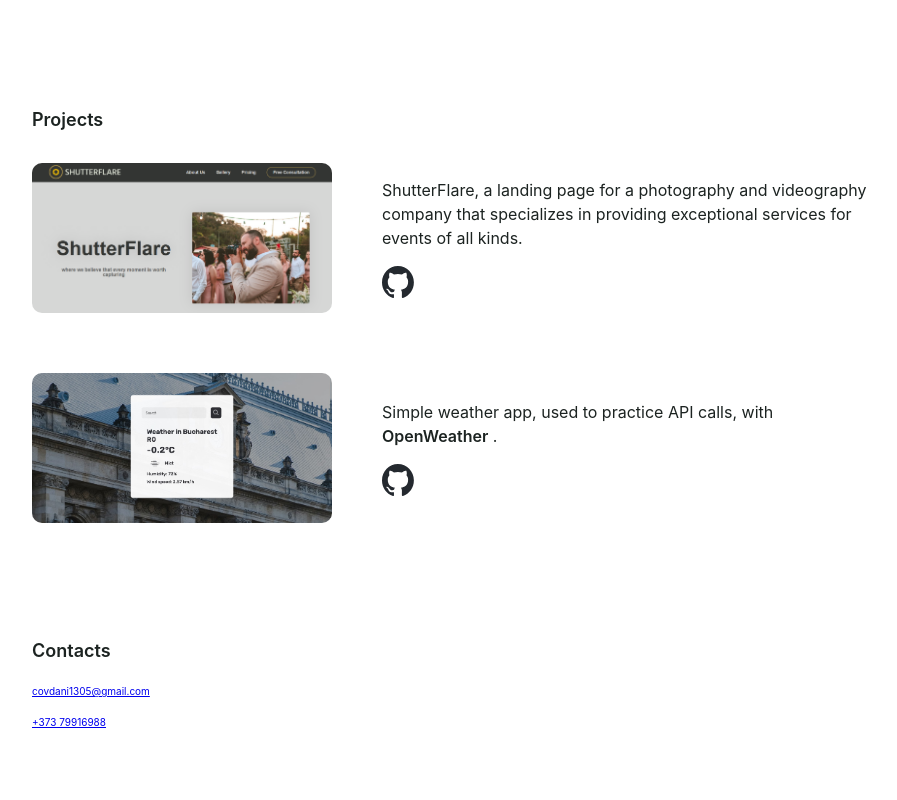
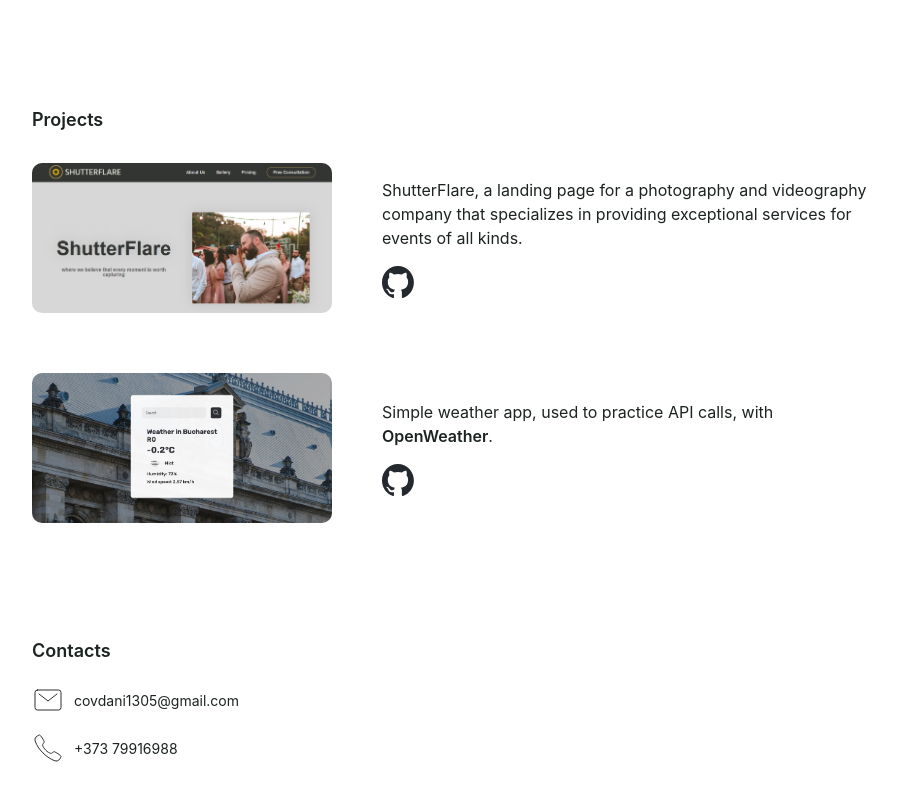
Before and after one commit to covdani1305/Portfolio-Site, a website built with Vite: page index.html in a window 1280 px wide. Shown: the part 848-1648 px from the top of the page, without its empty margins (188-1085 px from the left). Built offline with nearby package versions, Linux system fonts and the light colour scheme.

Commit message:
contacts section added

```diff
--- a/index.html
+++ b/index.html
@@ -43,7 +43,7 @@
       <h2>Projects</h2>
       <ul class="projects_list">
         <li class="project_container">
-          <a href="https://shutterflare.netlify.app">
+          <a href="https://shutterflare.netlify.app" target="_blank">
             <img
               class="project_img"
               src="./img/ShutterFlareImg.jpg"
@@ -59,12 +59,13 @@
             <a
               class="github_link"
               href="https://github.com/covdani1305/ShutterFlare"
+              target="_blank"
               ><img class="github_icon" src="./img/github-mark.svg" alt=""
             /></a>
           </div>
         </li>
         <li class="project_container">
-          <a href="https://covaci-weather-app.netlify.app">
+          <a href="https://covaci-weather-app.netlify.app" target="_blank">
             <img
               class="project_img"
               src="./img/weatherApp.jpg"
@@ -75,15 +76,18 @@
             <p>
               Simple weather app, used to practice API calls, with
               <span
-                ><a class="open_weather_link" href="https://openweathermap.org/"
+                ><a
+                  class="open_weather_link"
+                  href="https://openweathermap.org/"
+                  target="_blank"
                   >OpenWeather</a
                 ></span
-              >
-              .
+              >.
             </p>
             <a
               class="github_link"
               href="https://github.com/covdani1305/Weather_App"
+              target="_blank"
             >
               <img class="github_icon" src="./img/github-mark.svg" alt=""
             /></a>
@@ -94,11 +98,17 @@
     <section class="contacts section">
       <h2>Contacts</h2>
       <ul class="contacts_list">
-        <li>
-          <a href="mailto:covdani1305@gmail.com">covdani1305@gmail.com</a>
+        <li class="contacts_list_item">
+          <a href="mailto:covdani1305@gmail.com" target="_blank"
+            ><img class="contacts_icon" src="./img/mail-outline.svg" alt="" />
+            covdani1305@gmail.com</a
+          >
         </li>
-        <li>
-          <a href="tel:+373 79916988">+373 79916988</a>
+        <li class="contacts_list_item">
+          <a href="tel:+373 79916988"
+            ><img class="contacts_icon" src="./img/call-outline.svg" alt="" />
+            +373 79916988</a
+          >
         </li>
         <li></li>
       </ul>
--- a/style.css
+++ b/style.css
@@ -119,6 +119,11 @@ svg {
   width: 3.2rem;
   height: 3.2rem;
 }
+.open_weather_link {
+  font-weight: 600;
+  text-decoration: none;
+  color: #1c2321;
+}
 .contacts_list {
   list-style: none;
   padding: 0;
@@ -126,9 +131,17 @@ svg {
   flex-direction: column;
   gap: 1.6rem;
 }
-
-.open_weather_link {
-  font-weight: 600;
+.contacts_list_item a {
   text-decoration: none;
   color: #1c2321;
+  font-size: 1.4rem;
+  display: flex;
+  align-items: center;
+  gap: 1rem;
 }
+
+.contacts_icon {
+  width: 3.2rem;
+  height: 3.2rem;
+  color: #1c2321;
+}
```
Also changed, not shown: img/call-outline.svg (added), img/mail-outline.svg (added).
